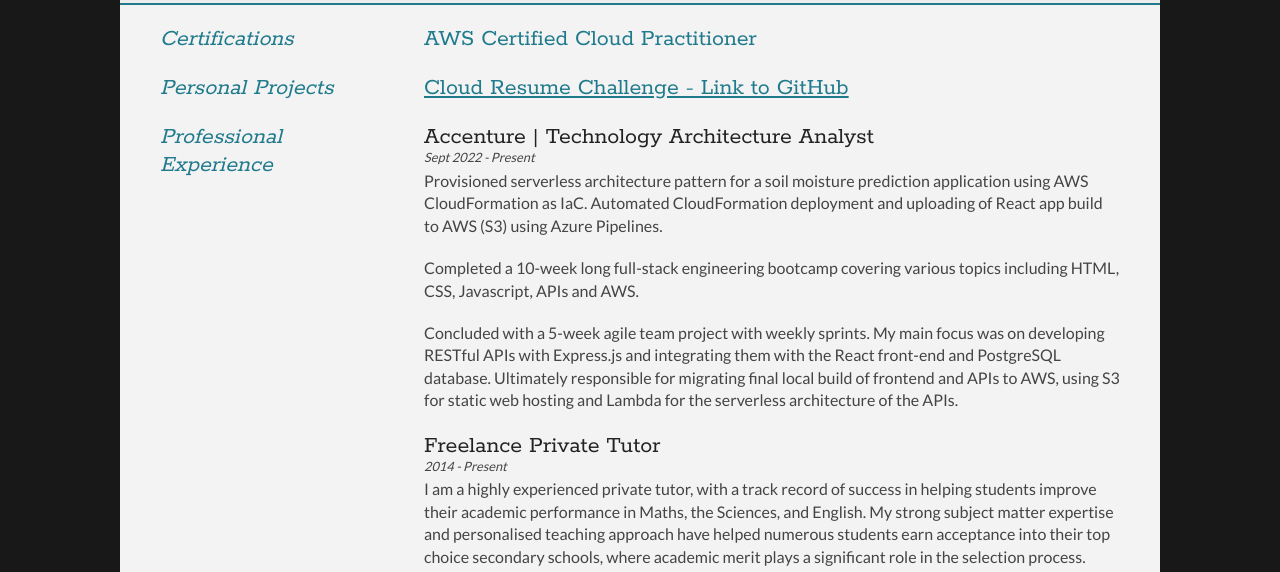
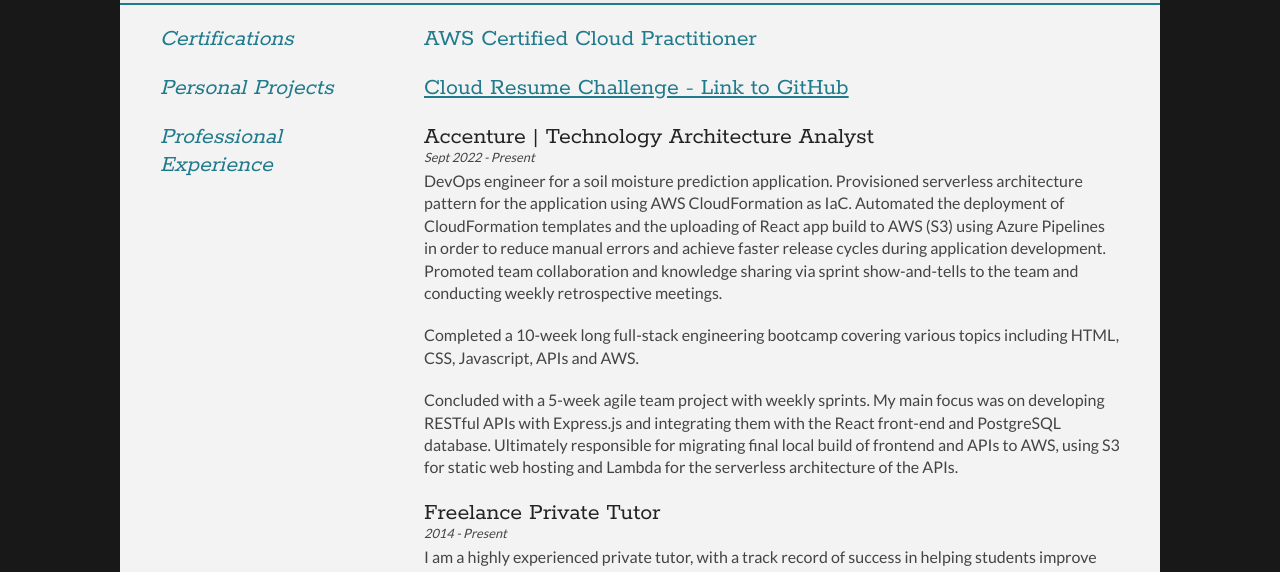
Before and after one commit to Matchahub/Cloud_Resume_Challenge, a website: page index.html in a window 1280 px wide. Shown: the part 209-781 px from the top of the page. Drawn offline with Linux system fonts and the light colour scheme; no server answers.

Commit message:
HTML changes

```diff
--- a/index.html
+++ b/index.html
@@ -74,7 +74,7 @@
           <article>
             <h4>Accenture | Technology Architecture Analyst</h4>
             <p class="subDetails">Sept 2022 - Present</p>
-            <p>Provisioned serverless architecture pattern for a soil moisture prediction application using AWS CloudFormation as IaC. Automated CloudFormation deployment and uploading of React app build to AWS (S3) using Azure Pipelines.</p>
+            <p>DevOps engineer for a soil moisture prediction application. Provisioned serverless architecture pattern for the application using AWS CloudFormation as IaC. Automated the deployment of CloudFormation templates and the uploading of React app build to AWS (S3) using Azure Pipelines in order to reduce manual errors and achieve faster release cycles during application development. Promoted team collaboration and knowledge sharing via sprint show-and-tells to the team and conducting weekly retrospective meetings.</p>
             <p>Completed a 10-week long full-stack engineering bootcamp covering various topics including HTML, CSS, Javascript, APIs and AWS.</p>
             <p>Concluded with a 5-week agile team project with weekly sprints. My main focus was on developing RESTful APIs with Express.js and integrating them with the React front-end and PostgreSQL database. Ultimately responsible for migrating final local build of frontend and APIs to AWS, using S3 for static web hosting and Lambda for the serverless architecture of the APIs.</p>
           </article>
```
